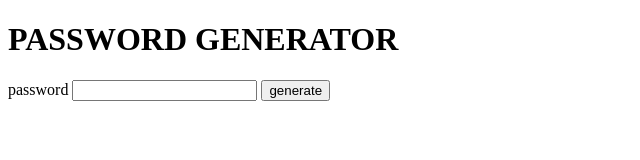
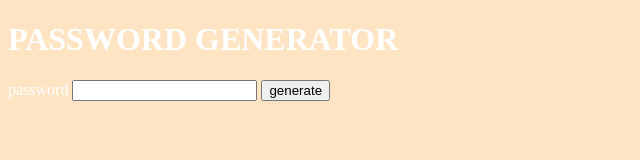
Before and after one commit to ayomichaels/password-generator, a plain HTML site: page index.html in a window 1280 px wide. Shown: the whole page, without its empty margins (0-640 px from the left). Drawn offline with Linux system fonts and the light colour scheme.

Commit message:
added stylesheet

```diff
--- a/index.html
+++ b/index.html
@@ -4,6 +4,7 @@
     <meta charset="UTF-8">
     <meta http-equiv="X-UA-Compatible" content="IE=edge">
     <meta name="viewport" content="width=device-width, initial-scale=1.0">
+    <link rel="stylesheet" href="style.css">
     <title>PASSWORD GENERATOR</title>
 </head>
 <body>
--- /dev/null
+++ b/style.css
@@ -0,0 +1,8 @@
+body{
+    background-color: bisque;
+    color: #fff;
+}
+
+h1{
+    font-weight: bolder;
+}
```
